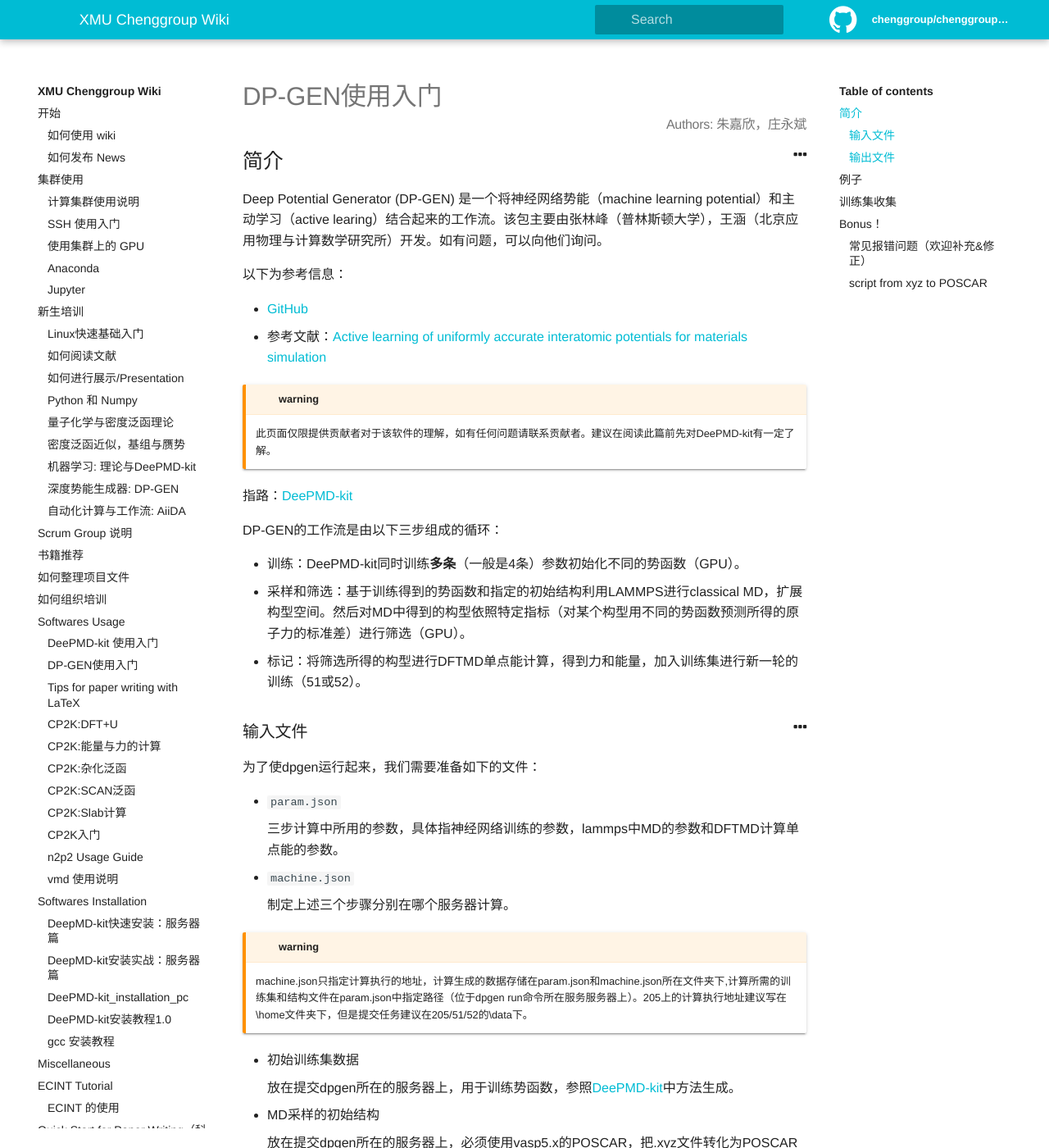
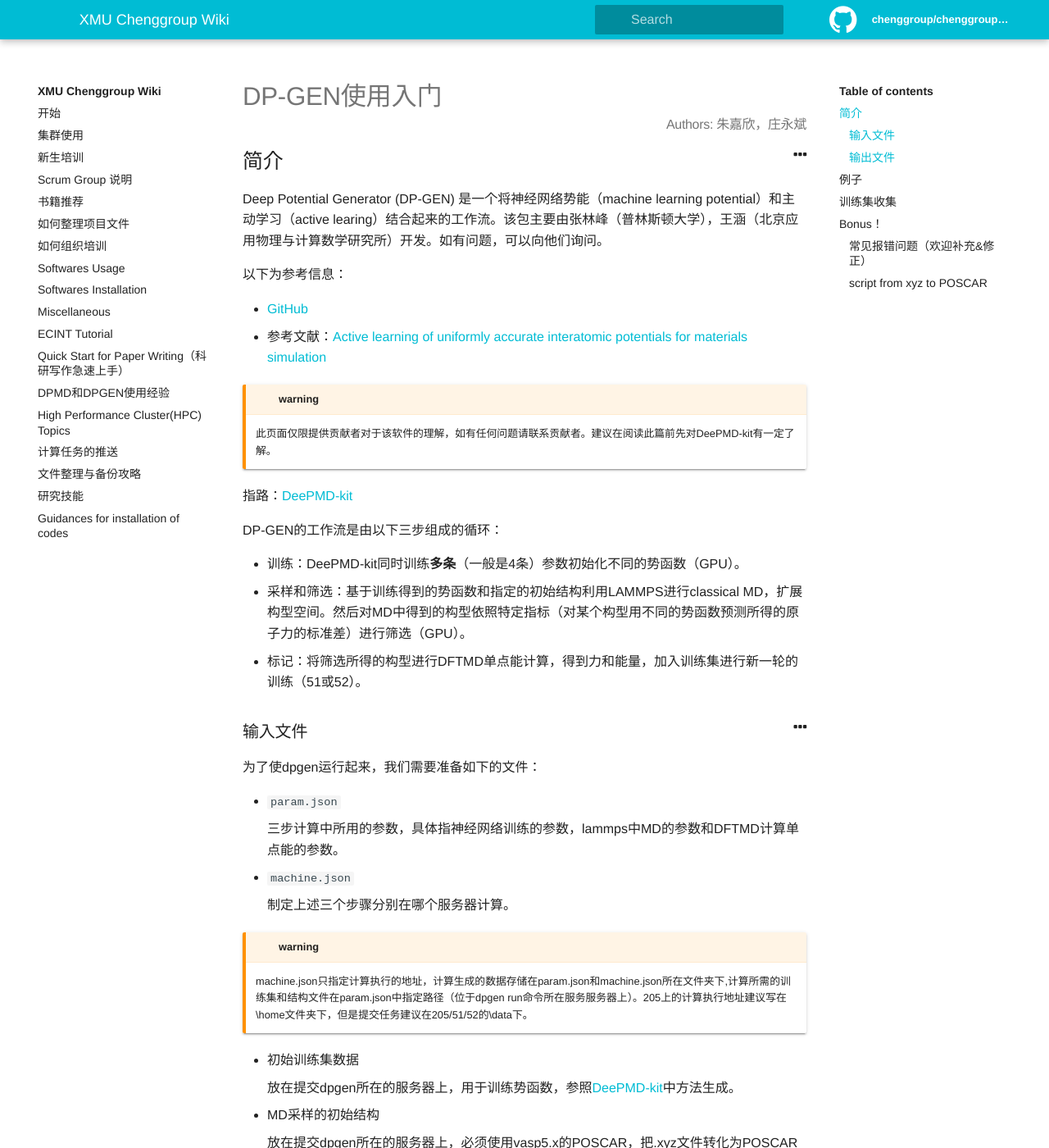
Before and after one commit to chenggroup/chenggroup.github.io, a Jekyll site: the page built from _wiki/Softwares Usage/DP-GEN.md, in a window 1280 px wide and 1400 px high. Shown: the whole window at 82% size. Built offline with Jekyll 4.4.1, drawn with Linux system fonts in a browser that asks for light colours.

```diff
--- a/_includes/sidebar.html
+++ b/_includes/sidebar.html
@@ -52,7 +52,7 @@
                 <ul class="md-nav__list">
                   <li class="md-nav__item">
                     {% for section in category.items %}
-                    <a class="md-nav__link pancakes-child" href="{{ section.url }}" title="{{ section.title }}">{{ section.title }}</a>
+                    <a class="md-nav__link pancakes-child" href="{{ section.url }}" title="{{ section.title }}" style="display:none">{{ section.title }}</a>
                     {% endfor %}
                   </li>
                 </ul>
--- a/_wiki/Softwares Usage/DP-GEN.md
+++ b/_wiki/Softwares Usage/DP-GEN.md
@@ -16,7 +16,7 @@ Deep Potential Generator (DP-GEN) 是一个将神经网络势能（machine learn
 - 参考文献：[Active learning of uniformly accurate interatomic potentials for materials simulation](https://journals.aps.org/prmaterials/abstract/10.1103/PhysRevMaterials.3.023804)
 
 {% include alert.html type="warning" content="此页面仅限提供贡献者对于该软件的理解，如有任何问题请联系贡献者。建议在阅读此篇前先对DeePMD-kit有一定了解。" %}
-指路：[DeePMD-kit]({{ site.baseurl }}/wiki/softwares_usage/DeePMD-kit)
+指路：[DeePMD-kit]({{ site.baseurl }}/wiki/Softwares Usage/DeePMD-kit)
 
 DP-GEN的工作流是由以下三步组成的循环：
 
```
Also changed, not shown: _wiki/开始/howtodo.md (+1 -1 lines), _wiki/集群使用/ssh_note.md (+18 -18 lines).
